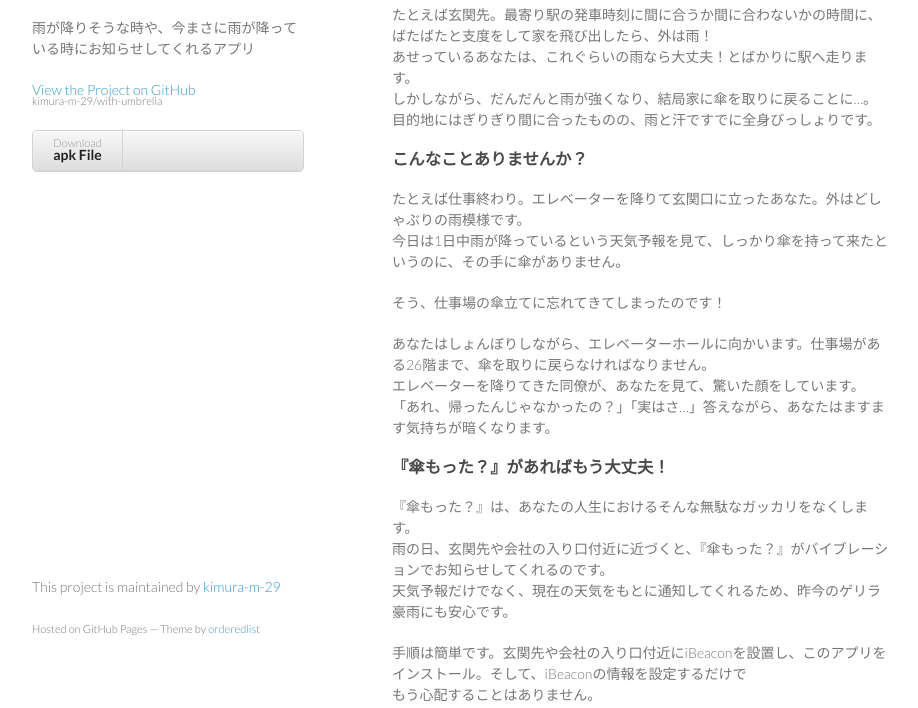
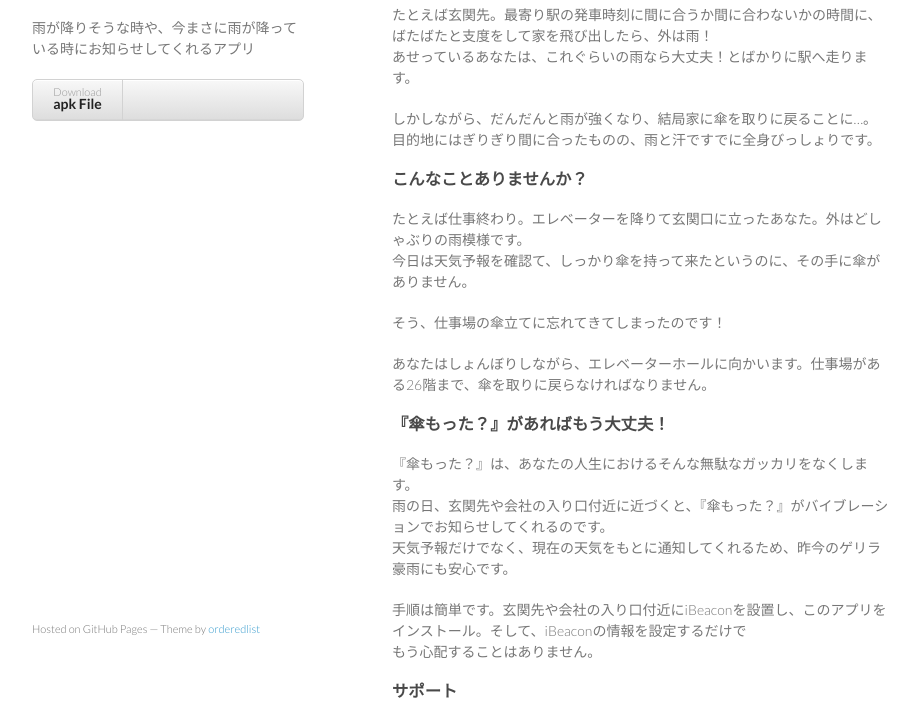
Before and after one commit to kimura-m-29/with-umbrella, a plain HTML site: page index.html in a window 1280 px wide. Shown: the part 92-800 px from the top of the page, without its empty margins (178-1096 px from the left). Drawn offline with Linux system fonts and the light colour scheme.

Commit message:
Update index.html

```diff
--- a/index.html
+++ b/index.html
@@ -17,10 +17,6 @@
       <header>
         <h1>傘もった？</h1>
         <p>雨が降りそうな時や、今まさに雨が降っている時にお知らせしてくれるアプリ</p>
-
-        <p class="view"><a href="https://github.com/kimura-m-29/with-umbrella">View the Project on GitHub <small>kimura-m-29/with-umbrella</small></a></p>
-
-
         <ul>
           <li><a href="https://dl.dropboxusercontent.com/u/28242764/with-umbrella_ver1.0.0.apk">Download <strong>apk File</strong></a></li>
         </ul>
@@ -30,21 +26,19 @@
 <a name="%E3%81%93%E3%82%93%E3%81%AA%E3%81%93%E3%81%A8%E3%81%82%E3%82%8A%E3%81%BE%E3%81%9B%E3%82%93%E3%81%8B" class="anchor" href="#%E3%81%93%E3%82%93%E3%81%AA%E3%81%93%E3%81%A8%E3%81%82%E3%82%8A%E3%81%BE%E3%81%9B%E3%82%93%E3%81%8B"><span class="octicon octicon-link"></span></a>こんなことありませんか？</h3>
 
 <p>たとえば玄関先。最寄り駅の発車時刻に間に合うか間に合わないかの時間に、ばたばたと支度をして家を飛び出したら、外は雨！<br>
-あせっているあなたは、これぐらいの雨なら大丈夫！とばかりに駅へ走ります。<br>
-しかしながら、だんだんと雨が強くなり、結局家に傘を取りに戻ることに…。<br>
+あせっているあなたは、これぐらいの雨なら大丈夫！とばかりに駅へ走ります。</p>
+<p>しかしながら、だんだんと雨が強くなり、結局家に傘を取りに戻ることに…。<br>
 目的地にはぎりぎり間に合ったものの、雨と汗ですでに全身びっしょりです。</p>
 
 <h3>
 <a name="%E3%81%93%E3%82%93%E3%81%AA%E3%81%93%E3%81%A8%E3%81%82%E3%82%8A%E3%81%BE%E3%81%9B%E3%82%93%E3%81%8B-1" class="anchor" href="#%E3%81%93%E3%82%93%E3%81%AA%E3%81%93%E3%81%A8%E3%81%82%E3%82%8A%E3%81%BE%E3%81%9B%E3%82%93%E3%81%8B-1"><span class="octicon octicon-link"></span></a>こんなことありませんか？</h3>
 
 <p>たとえば仕事終わり。エレベーターを降りて玄関口に立ったあなた。外はどしゃぶりの雨模様です。<br>
-今日は1日中雨が降っているという天気予報を見て、しっかり傘を持って来たというのに、その手に傘がありません。</p>
+今日は天気予報を確認て、しっかり傘を持って来たというのに、その手に傘がありません。</p>
 
 <p>そう、仕事場の傘立てに忘れてきてしまったのです！</p>
 
-<p>あなたはしょんぼりしながら、エレベーターホールに向かいます。仕事場がある26階まで、傘を取りに戻らなければなりません。<br>
-エレベーターを降りてきた同僚が、あなたを見て、驚いた顔をしています。<br>
-「あれ、帰ったんじゃなかったの？」「実はさ…」答えながら、あなたはますます気持ちが暗くなります。</p>
+<p>あなたはしょんぼりしながら、エレベーターホールに向かいます。仕事場がある26階まで、傘を取りに戻らなければなりません。</p>
 
 <h3>
 <a name="%E5%82%98%E3%82%82%E3%81%A3%E3%81%9F%E3%81%8C%E3%81%82%E3%82%8C%E3%81%B0%E3%82%82%E3%81%86%E5%A4%A7%E4%B8%88%E5%A4%AB" class="anchor" href="#%E5%82%98%E3%82%82%E3%81%A3%E3%81%9F%E3%81%8C%E3%81%82%E3%82%8C%E3%81%B0%E3%82%82%E3%81%86%E5%A4%A7%E4%B8%88%E5%A4%AB"><span class="octicon octicon-link"></span></a>『傘もった？』があればもう大丈夫！</h3>
@@ -63,7 +57,6 @@
 とはいえ、アプリ単体でも使える（はず）です。</p>
       </section>
       <footer>
-        <p>This project is maintained by <a href="https://github.com/kimura-m-29">kimura-m-29</a></p>
         <p><small>Hosted on GitHub Pages &mdash; Theme by <a href="https://github.com/orderedlist">orderedlist</a></small></p>
       </footer>
     </div>
```
